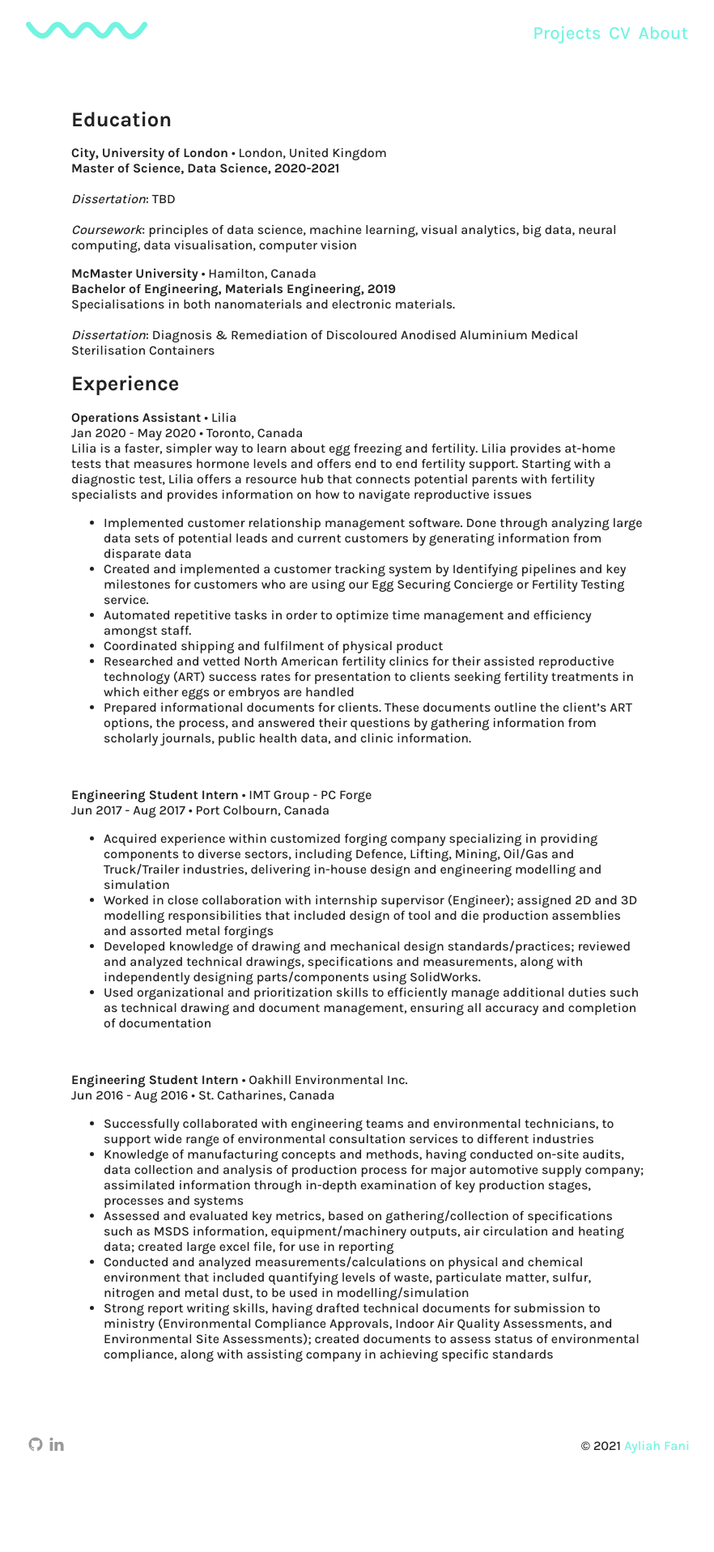
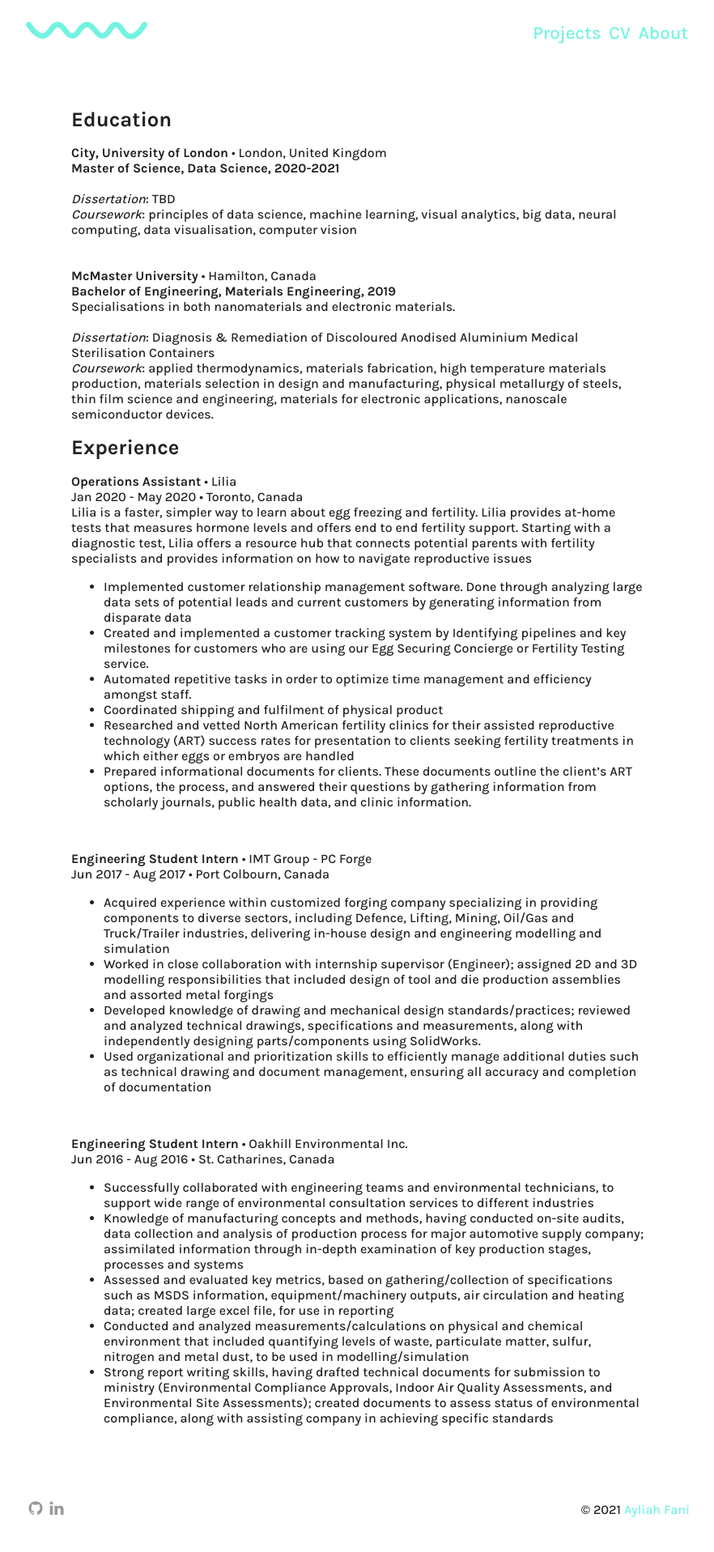
Before and after one commit to ayliahfani/ayliahfani.github.io, a Jekyll site: the page built from content/cv.md, in a window 1280 px wide. Shown: the whole page at 81% size, without its empty margins (198-1080 px from the left). Built offline with Jekyll 4.4.1, drawn with Linux system fonts in a browser that asks for light colours; before the commit the page ends 1838 px from its top, so only the background shows below that.

Commit message:
Update cv.md

```diff
--- a/content/cv.md
+++ b/content/cv.md
@@ -9,17 +9,16 @@ permalink: /cv/
 **Master of Science, Data Science, 2020-2021** <br>
 <br>
 _Dissertation_: TBD <br>
-<br>
 _Coursework_: principles of data science, machine learning, visual analytics, big data, neural computing, data visualisation, computer vision
 <br>
-
-
+<br>
 **McMaster University** • Hamilton, Canada <br>
 **Bachelor of Engineering, Materials Engineering, 2019**<br>
 Specialisations in both nanomaterials and electronic materials.<br>
 <br>
-_Dissertation_: Diagnosis & Remediation of Discoloured Anodised Aluminium Medical Sterilisation Containers
-<br>
+_Dissertation_: Diagnosis & Remediation of Discoloured Anodised Aluminium Medical Sterilisation Containers <br>
+_Coursework_: applied thermodynamics, materials fabrication, high temperature materials production, materials selection in design and manufacturing, physical metallurgy of steels, thin film science and engineering, materials for electronic applications, nanoscale semiconductor devices.
+
 
 # Experience
 **Operations Assistant** • Lilia <br>
```
